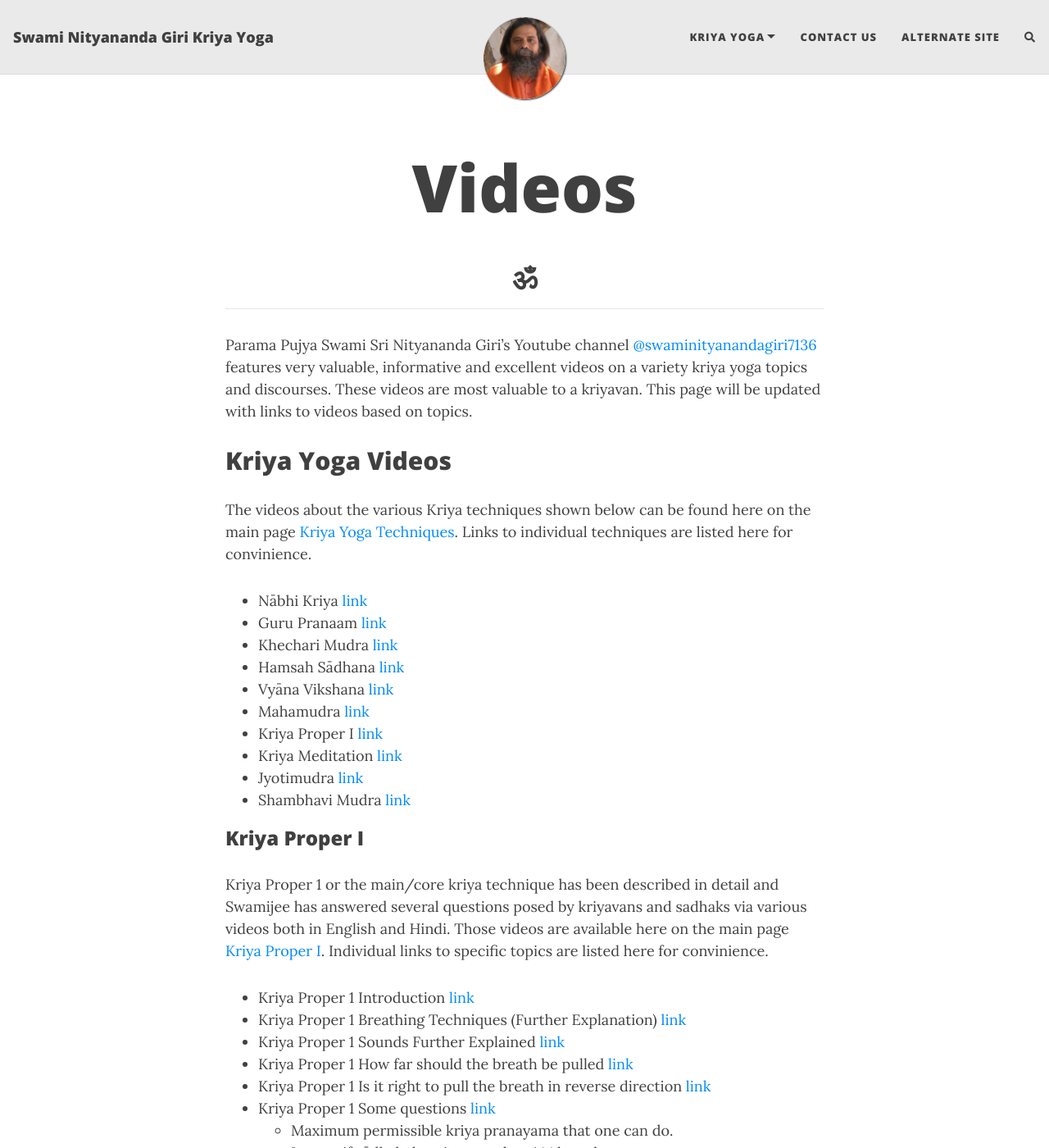
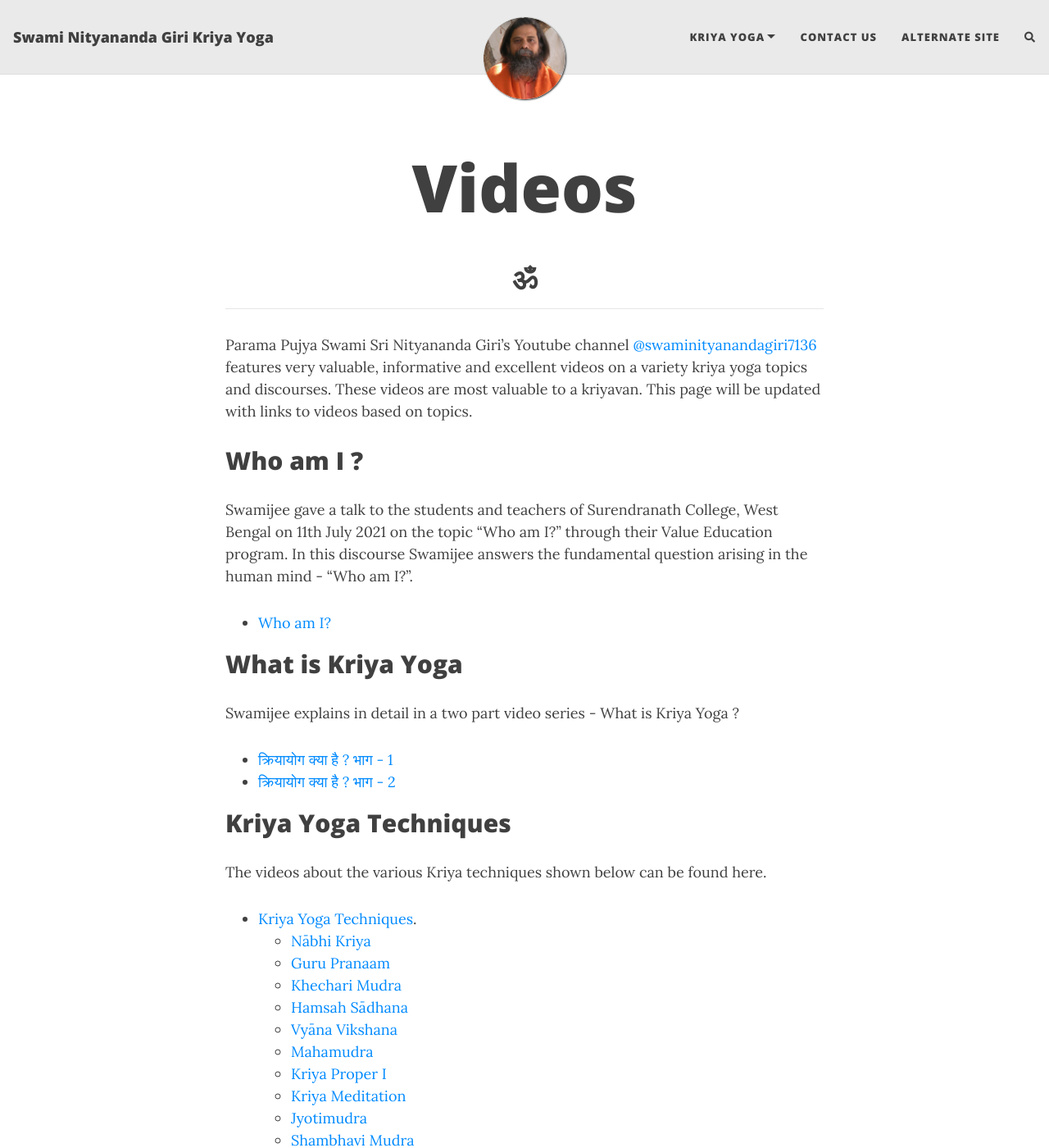
Before and after one commit to swngky/swngky.github.io, a Jekyll site: the page built from docs/videos.md, in a window 1280 px wide and 1400 px high. Shown: the whole window at 82% size. Built offline with Jekyll 4.4.1, drawn with Linux system fonts in a browser that asks for light colours; nearby versions of some CDN libraries; comment, search, counter and statistics services are not loaded.

Commit message:
Edit videos page and add 3 video references
- Add heading Kriya Yoga Techniques
- Add heading and video link to video on "Who am I"
- Add heading and video link to two part video series of "What is Kriya
  Yoga?"

```diff
--- a/docs/videos.md
+++ b/docs/videos.md
@@ -8,20 +8,34 @@ title: Videos
 
 Parama Pujya Swami Sri Nityananda Giri's Youtube channel [@swaminityanandagiri7136](https://www.youtube.com/@swaminityanandagiri7136) features very valuable, informative and excellent videos on a variety kriya yoga topics and discourses. These videos are most valuable to a kriyavan. This page will be updated with links to videos based on topics.
 
-## Kriya Yoga Videos
+## Who am I ?
 
-The videos about the various Kriya techniques shown below can be found here on the main page [Kriya Yoga Techniques](../videos-kriya-yoga/). Links to individual techniques are listed here for convinience.
+Swamijee gave a talk to the students and teachers of Surendranath College, West Bengal on 11th July 2021 on the topic "Who am I?" through their Value Education program. In this discourse Swamijee answers the fundamental question arising in the human mind - "Who am I?".
 
-* Nābhi Kriya [link](/videos-kriya-yoga/#nābhi-kriya)
-* Guru Pranaam [link](/videos-kriya-yoga/#guru-pranaam)
-* Khechari Mudra [link](/videos-kriya-yoga/#khechari-mudra)
-* Hamsah Sādhana [link](/videos-kriya-yoga/#hamsah-sādhana)
-* Vyāna Vikshana [link](/videos-kriya-yoga/#vyāna-vikshana)
-* Mahamudra [link](/videos-kriya-yoga/#mahamudra)
-* Kriya Proper I [link](/videos-kriya-yoga/#kriya-proper-i)
-* Kriya Meditation [link](/videos-kriya-yoga/#kriya-1-meditation)
-* Jyotimudra [link](/videos-kriya-yoga/#jyotimudra)
-* Shambhavi Mudra [link](/videos-kriya-yoga/#shambhavi-mudra)
+* [Who am I?](https://www.youtube.com/watch?v=_TsgJKBT3No){:target="_blank" rel="noopener"}
+
+## What is Kriya Yoga
+
+Swamijee explains in detail in a two part video series - What is Kriya Yoga ?
+
+* [क्रियायोग क्या है ? भाग - 1](https://www.youtube.com/watch?v=H4s4RVYZvEE){:target="_blank" rel="noopener"}
+* [क्रियायोग क्या है ? भाग - 2](https://www.youtube.com/watch?v=x3g9NaKdu_8){:target="_blank" rel="noopener"}
+
+## Kriya Yoga Techniques
+
+The videos about the various Kriya techniques shown below can be found here.
+
+* [Kriya Yoga Techniques](../videos-kriya-yoga/).
+  * [Nābhi Kriya](videos-kriya-yoga/#nābhi-kriya)
+  * [Guru Pranaam](/videos-kriya-yoga/#guru-pranaam)
+  * [Khechari Mudra](/videos-kriya-yoga/#khechari-mudra)
+  * [Hamsah Sādhana](/videos-kriya-yoga/#hamsah-sādhana)
+  * [Vyāna Vikshana](/videos-kriya-yoga/#vyāna-vikshana)
+  * [Mahamudra](/videos-kriya-yoga/#mahamudra)
+  * [Kriya Proper I](/videos-kriya-yoga/#kriya-proper-i)
+  * [Kriya Meditation](/videos-kriya-yoga/#kriya-1-meditation)
+  * [Jyotimudra](/videos-kriya-yoga/#jyotimudra)
+  * [Shambhavi Mudra](/videos-kriya-yoga/#shambhavi-mudra)
 
 ### Kriya Proper I
 
```
